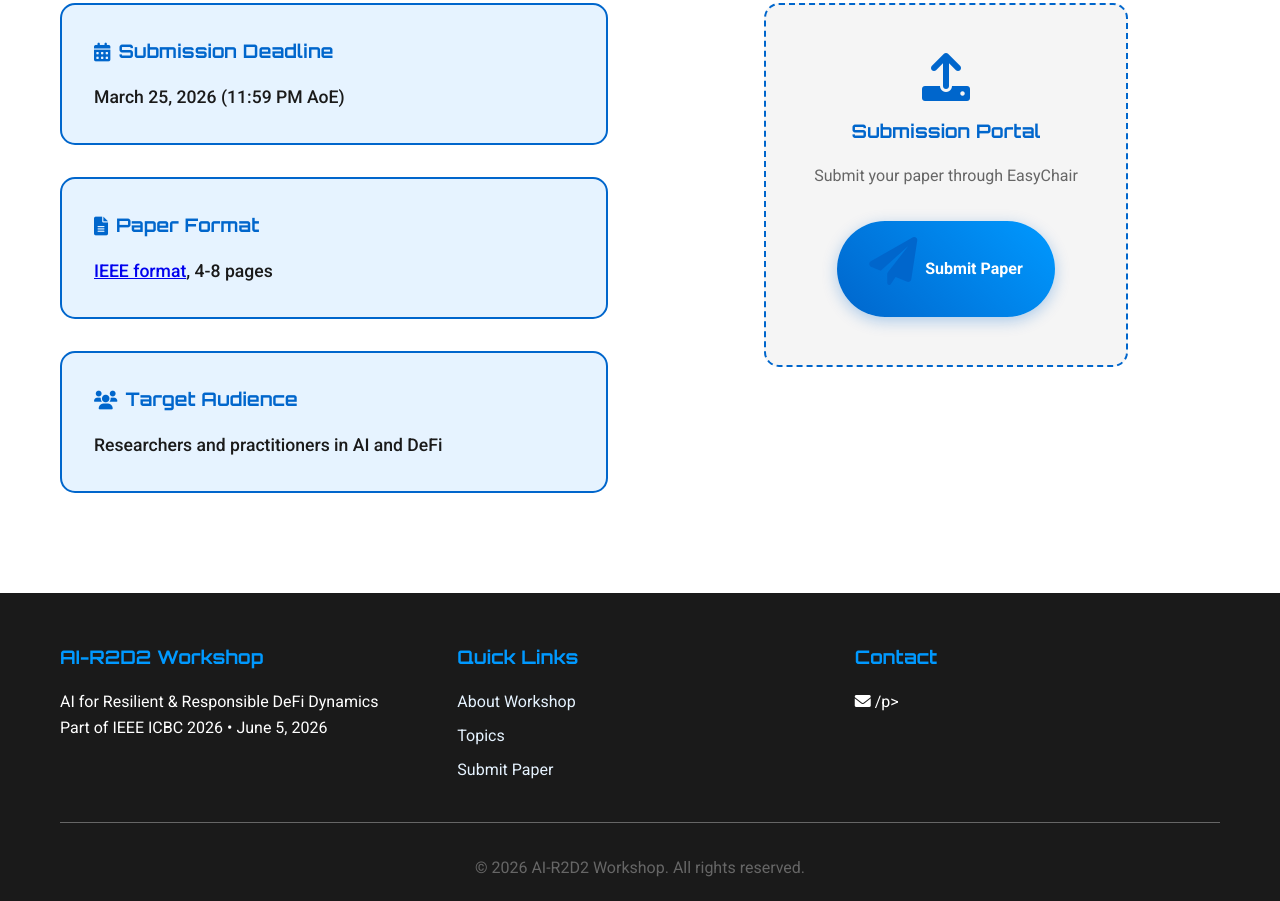
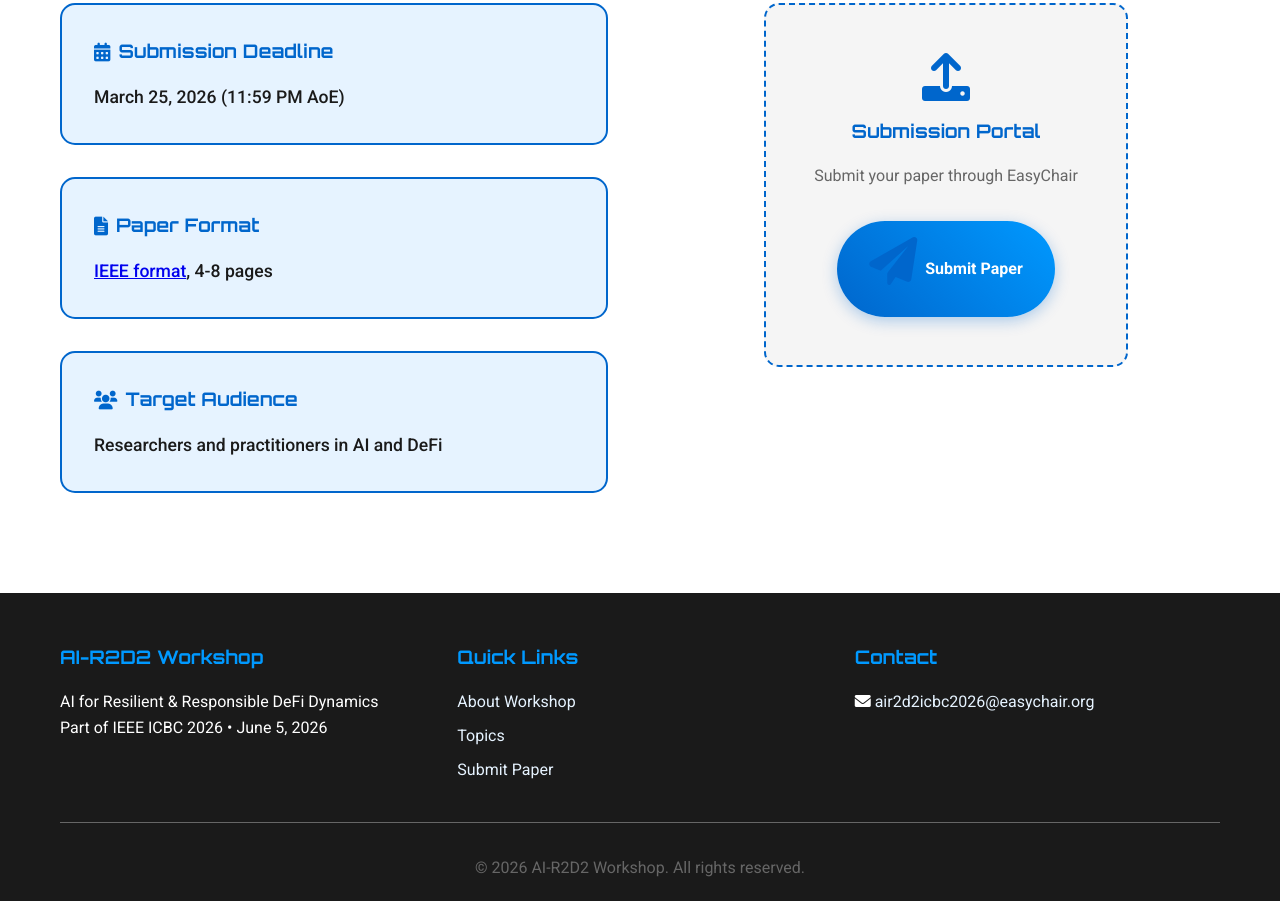
Before and after one commit to AI-R2D2/AI-R2D2.github.io, a plain HTML site: page index.html in a window 1280 px wide. Shown: the part 6376-7277 px from the top of the page. Drawn offline with Linux system fonts and the light colour scheme.

Commit message:
added contact email

```diff
--- a/index.html
+++ b/index.html
@@ -408,7 +408,7 @@
                 </div>
                 <div class="footer-section">
                     <h3>Contact</h3>
-                    <p><i class="fas fa-envelope"></i> /p>
+                    <p><i class="fas fa-envelope"></i> <a href="mailto:air2d2icbc2026@easychair.org">air2d2icbc2026@easychair.org</a></p>
                 </div>
             </div>
             <div class="footer-bottom">
```
